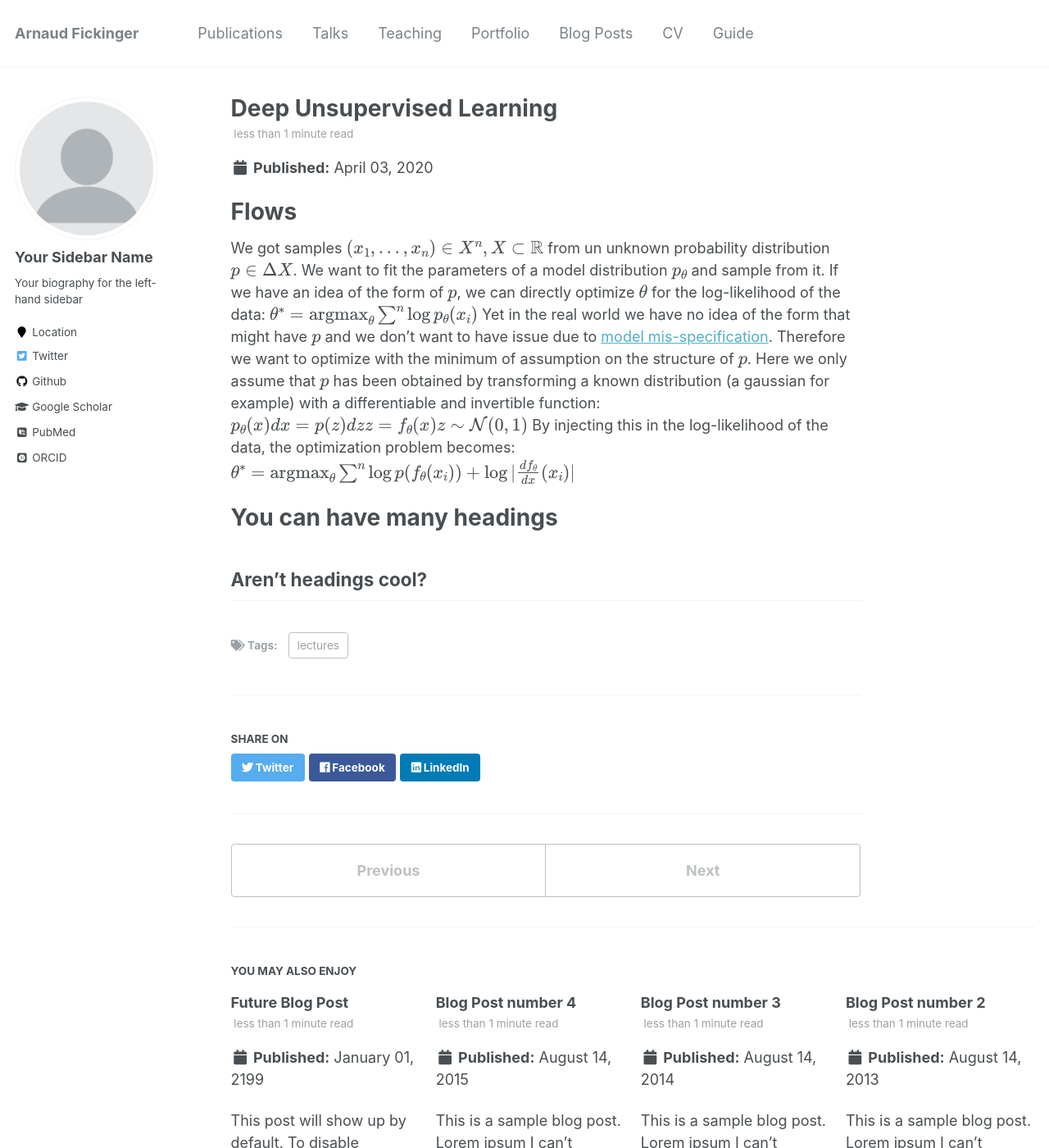
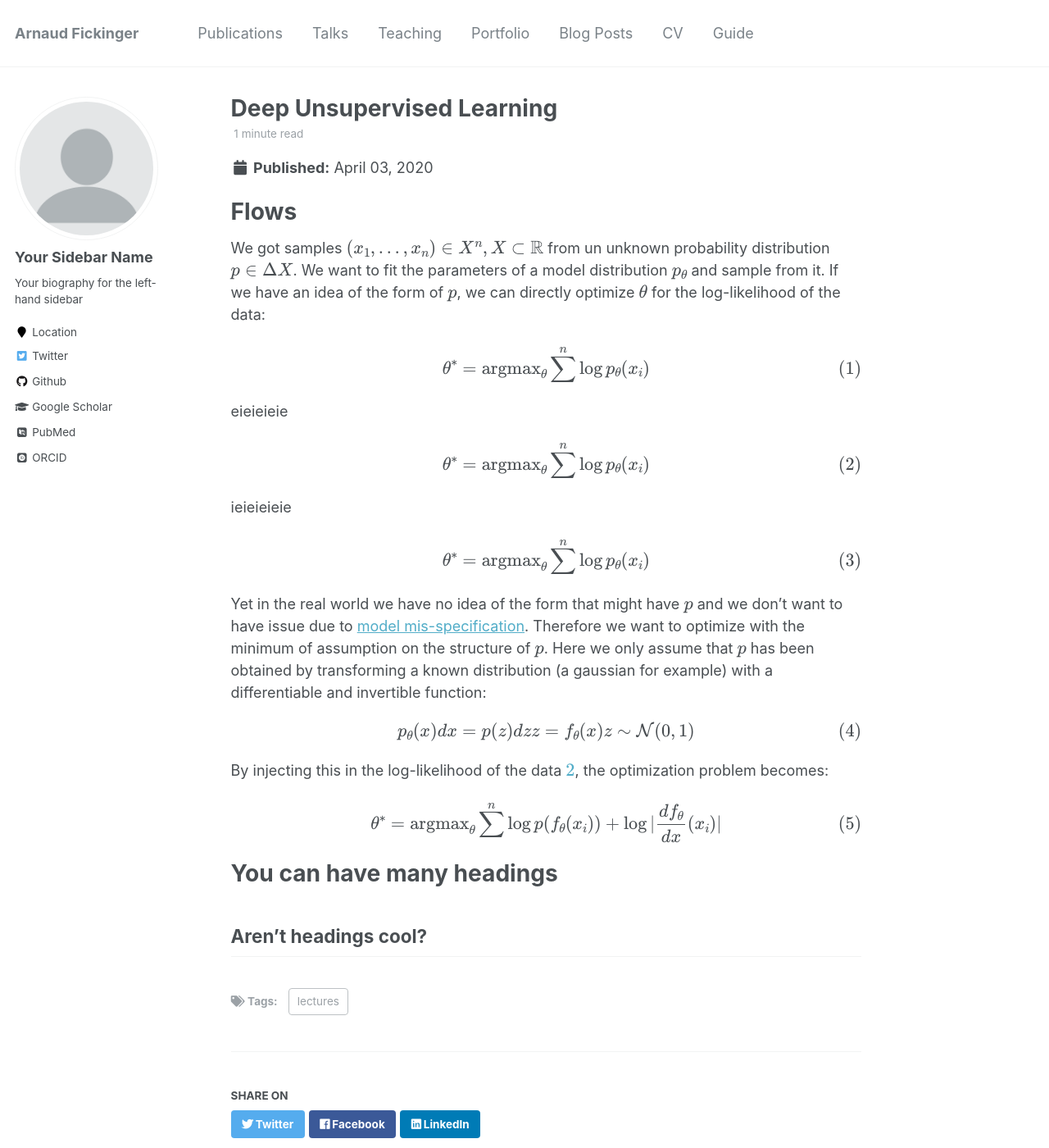
Before and after one commit to ArnaudFickinger/arnaudfickinger.github.io, a Jekyll site: the page built from _posts/2012-08-14-deep-unsupervised-learning.md, in a window 1280 px wide and 1400 px high. Shown: the whole window at 82% size. Built offline with Jekyll 4.4.1, drawn with Linux system fonts in a browser that asks for light colours; some web fonts are replaced; formulas are drawn with MathJax 3.

Commit message:
post_dul

```diff
--- a/_posts/2012-08-14-deep-unsupervised-learning.md
+++ b/_posts/2012-08-14-deep-unsupervised-learning.md
@@ -12,16 +12,29 @@
 We got samples $(x_1, ..., x_n) \in X^n, X\subset \mathbb{R} \$ from un unknown probability distribution $p \in \Delta X$. We want
 to fit the parameters of a model distribution $p_{\theta}$ and sample from it. If we have an idea of the form of $p$,
 we can directly optimize $\theta$ for the log-likelihood of the data:
+
 $$\theta^* = \text{argmax}_{\theta} \sum^n \log p_{\theta}(x_i)$$
+
+eieieieie
+
+$$ \begin{equation} \label{eq:1} \theta^* = \text{argmax}_{\theta} \sum^n \log p_{\theta}(x_i) \end{equation} $$
+
+ieieieieie
+
+$$ \begin{equation} \theta^* = \text{argmax}_{\theta} \sum^n \log p_{\theta}(x_i) \end{equation} $$
+
 Yet in the real world we have no idea of the form that might have $p$ and we don't want to have issue due to
 [model mis-specification](https://jsteinhardt.wordpress.com/2017/01/10/latent-variables-and-model-mis-specification/).
   Therefore we want to optimize with the minimum of assumption on the structure of $p$. Here we only assume that
   $p$ has been obtained by transforming a known distribution (a gaussian for example) with a differentiable and invertible function:
+
 $$p_{\theta}(x)dx = p(z)dz \\
     z = f_{\theta}(x) \\
     z \sim \mathcal{N}(0,1)
     $$
-By injecting this in the log-likelihood of the data, the optimization problem becomes:
+
+By injecting this in the log-likelihood of the data $\ref{eq:1}$, the optimization problem becomes:
+
 $$\theta^* = \text{argmax}_{\theta} \sum^n \log p(f_{\theta}(x_i)) + \log |\frac{df_{\theta}}{dx}(x_i)|$$
 
 
```
